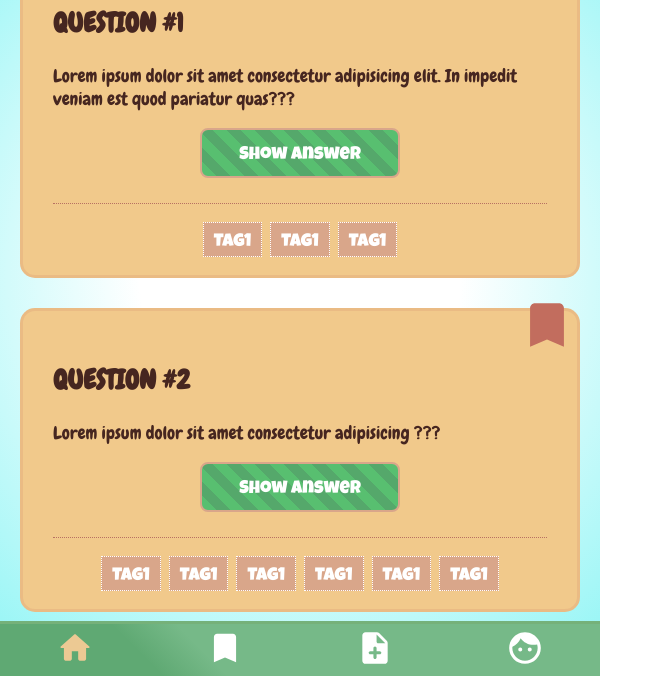
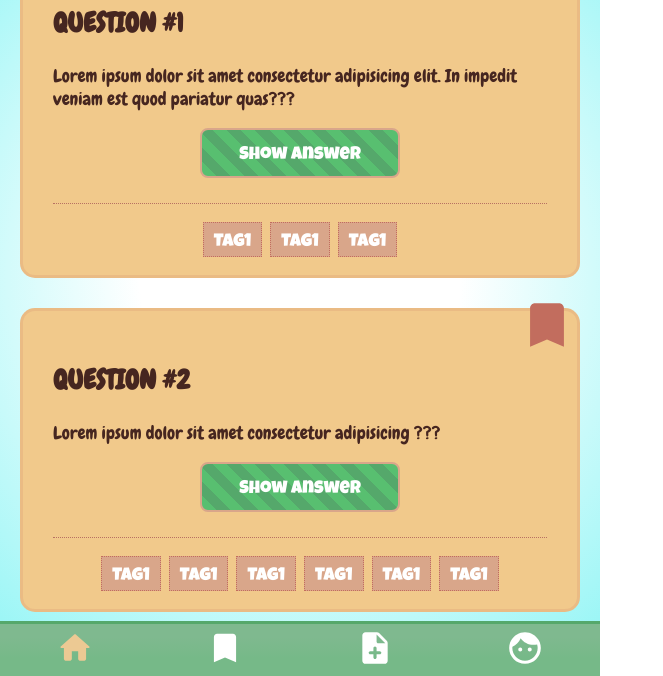
Before and after one commit to itsamedotde/quiz-app, a plain HTML site: page index.html in a window 1280 px wide. Shown: the part 124-800 px from the top of the page, without its empty margins (0-663 px from the left). Drawn offline with Linux system fonts and the light colour scheme.

Commit message:
Fix style-bugs

```diff
--- a/styles/components/footer.css
+++ b/styles/components/footer.css
@@ -1,12 +1,11 @@
 .footer {
-  border-top: 3px solid #75b17a;
+  border-top: 3px solid #55a86b;
 }
 
 .footer__grid {
   display: grid;
   grid-auto-flow: column;
-  background: linear-gradient(45deg, #5fa973 25%, #76b988 35%);
-
+  background: linear-gradient(180deg, #7fb98f 25%, #76b988 66%);
   grid-template-columns: 25% 25% 25% 25%;
   place-items: center;
   height: 100%;
--- a/styles/components/tag-list.css
+++ b/styles/components/tag-list.css
@@ -13,12 +13,10 @@
 }
 
 .tag-list > li {
-    background-color: #d9a68a;
-    padding: 10px;
-    padding-top: 10px;
-    color: white;
-    padding: 10px 10px 5px 10px;
-    border: 1px dotted #fff;
+  background-color: #d9a68a;
+  padding: 10px;
+  padding-top: 10px;
+  color: white;
+  padding: 10px 10px 5px 10px;
+  border: 1px dotted #c26d5e;
 }
-}
-}
```
